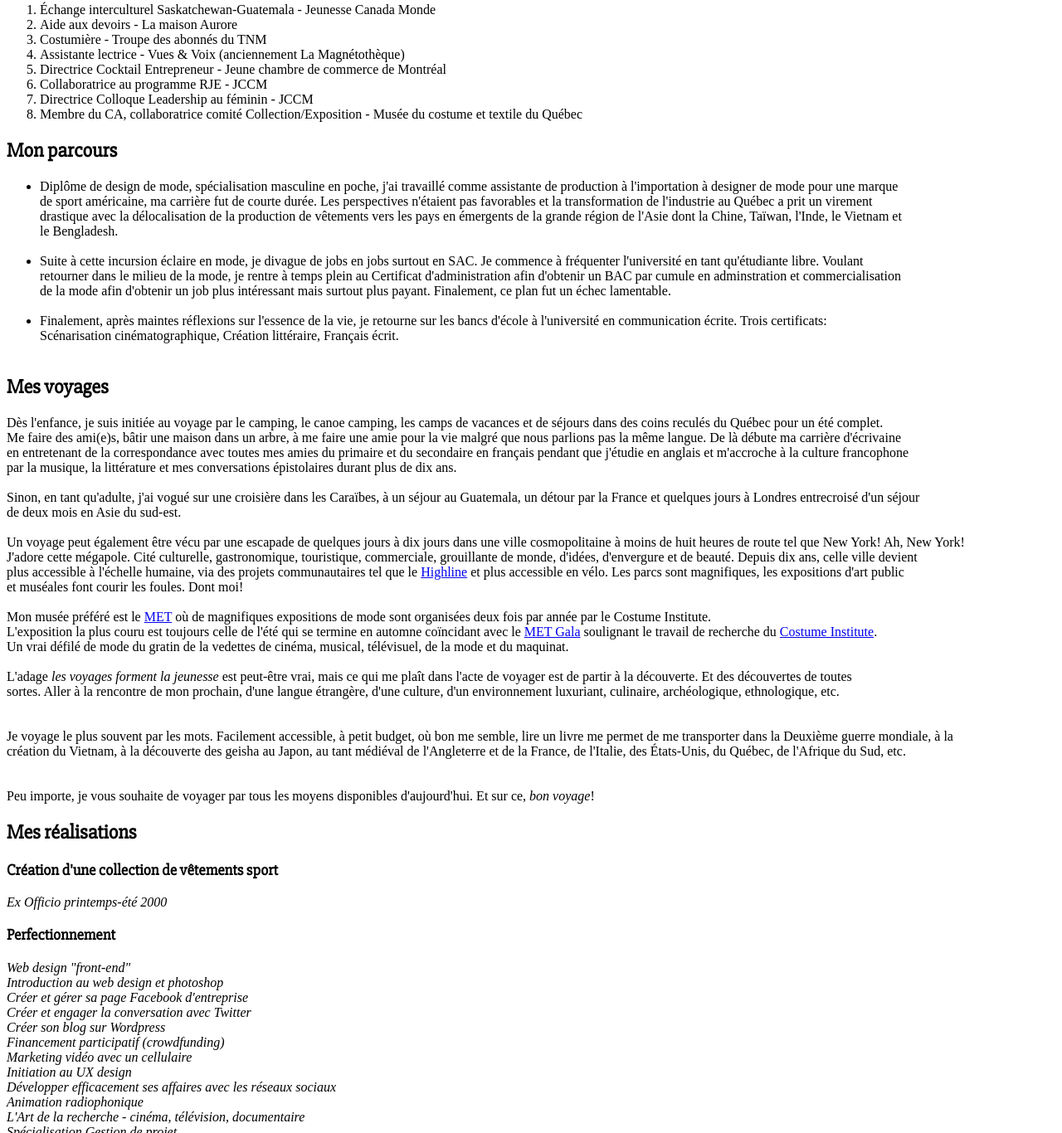
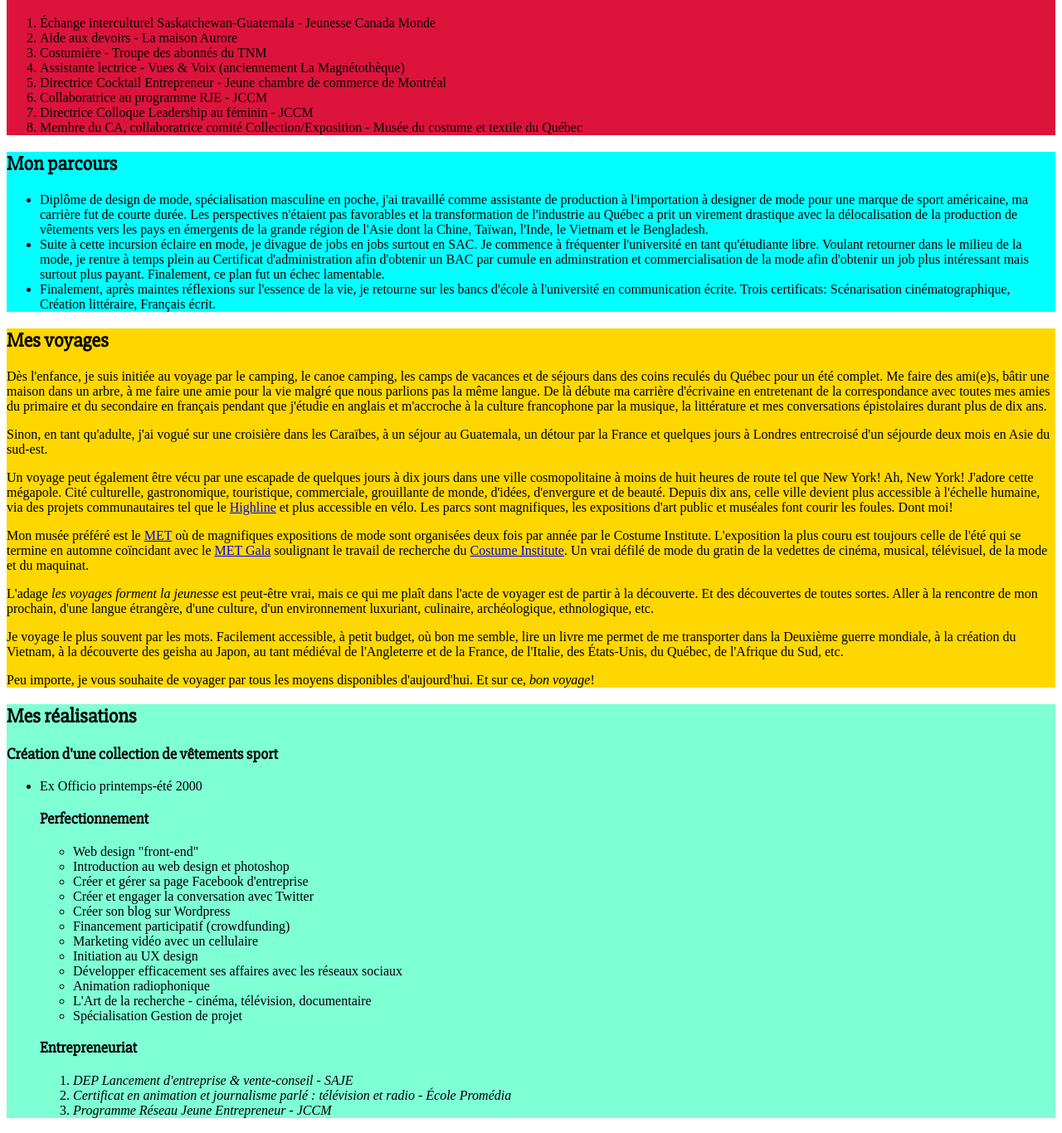
Before and after one commit to Gabrielle-Ferland/mapagepersonnelle, a plain HTML site: page index.html in a window 1280 px wide. Shown: the part 1434-2800 px from the top of the page at 83% size. Drawn offline with Linux system fonts and the light colour scheme.

Commit message:
correction HTML, CSS

```diff
--- a/css/style.css
+++ b/css/style.css
@@ -3,14 +3,29 @@ h1,h2,h3 {
 }
 
 header h1 {
-
     color: red;
-
-
 }
 
 #mes-etudes {
+    background-color: deeppink;
+}
 
-    background-color: deeppink;
+#mes-implications-sociales {
+    background-color: crimson;
+}
 
+#mon-parcours {
+    background-color: aqua;
 }
+
+#mes-voyages {
+    background-color: gold;
+}
+
+#mes-realisations {
+    background-color: aquamarine;
+}
+
+.section {
+    border-bottom: black 1px;
+}
--- a/index.html
+++ b/index.html
@@ -12,8 +12,10 @@
 <nav>
     <ul>
         <li><a href="#mes-etudes">Mes études</a></li>
-        <li></li>
-        <li></li>
+        <li><a href="#mes-implications-sociales">Mes implications sociales</li>
+        <li><a href="#mon-parcours">Mon parcours</a></li>
+        <li><a href="#mes-voyages">Mes voyages</a></li>
+        <li><a href="#mes-realisations">Mes réalisations</a></li>
     </ul>
 </nav>
 
@@ -39,17 +41,18 @@ Femme de la génération X, j'ai un parcours de vie atypique, mais ô combien re
     Je me suis retrouvé à vivre avec une famille d'accueil dans un petit village de la Saskatchewan nommé Kerrobert pendant 3 mois et demi. J'ai vécu
     sur une ferme céréalière. C'est sur les terres de mon père d'accueil que j'ai appris à conduire manuel avec sa vieille auto sport.</p>
 
-    La première portion de l'échange complétée, je me suis retrouvée à passer le même lapse de temps au Guatemala. Première expérience de vie dans un<br>
-    pays en voie de développement. Mon expérience fut très enrichissante. Ne connaissant pas mon père, je voulais apprendre l'espagnol et ce voyage m'a permis<br>
-    de cotoyer des hispanophones, leur culture, leur alimentation, leur environnement et leur musique.<br>
-    Les familles avec lesquelles j'ai habité ont toutes été accueillantes et hopitalières. Je n'aurais jamais eu autant de frères et soeurs de ma vie!!<br>
-    <br>
-    De retour au pays et chez ma mère, après 7 mois de déplacement,j'ai pris la décision de retourner aux études, en français, et ce, au Québec.<br>
-    C'est de cette manière, que je me suis retrouvée à retourner dans ma ville natale, <strong>Montréal</strong>.<br>
+    <p>La première portion de l'échange complétée, je me suis retrouvée à passer le même lapse de temps au Guatemala. Première expérience de vie dans un
+       pays en voie de développement. Mon expérience fut très enrichissante. Ne connaissant pas mon père, je voulais apprendre l'espagnol et ce voyage m'a permis
+       de cotoyer des hispanophones, leur culture, leur alimentation, leur environnement et leur musique.
+       Les familles avec lesquelles j'ai habité ont toutes été accueillantes et hopitalières. Je n'aurais jamais eu autant de frères et soeurs de ma vie!!
+    </p>
+
+    <p>De retour au pays et chez ma mère, après 7 mois de déplacement,j'ai pris la décision de retourner aux études, en français, et ce, au Québec.
+        C'est de cette manière, que je me suis retrouvée à retourner dans ma ville natale, <strong>Montréal</strong>.</p>
 </p>
 </section>
 
-<section>
+<section id="mes-implications-sociales">
 <h3>Mes implications sociales</h3>
 <ol>
     <li>Échange interculturel Saskatchewan-Guatemala - Jeunesse Canada Monde</li>
@@ -63,87 +66,89 @@ Femme de la génération X, j'ai un parcours de vie atypique, mais ô combien re
 </ol>
 </section>
 
-<section>
+
+<section id="mon-parcours">
 <h1>Mon parcours</h1>
-    <p>
     <ul>
-       <li> Diplôme de design de mode, spécialisation masculine en poche, j'ai travaillé comme assistante de production à l'importation à designer de mode pour une marque <br>
-        de sport américaine, ma carrière fut de courte durée. Les perspectives n'étaient pas favorables et la transformation de l'industrie au Québec a prit un virement <br>
-        drastique avec la délocalisation de la production de vêtements vers les pays en émergents de la grande région de l'Asie dont la Chine, Taïwan, l'Inde, le Vietnam et <br>
-        le Bengladesh.</li><br>
-        <li>Suite à cette incursion éclaire en mode, je divague de jobs en jobs surtout en SAC. Je commence à fréquenter l'université en tant qu'étudiante libre. Voulant <br>
-        retourner dans le milieu de la mode, je rentre à temps plein au Certificat d'administration afin d'obtenir un BAC par cumule en adminstration et commercialisation <br>
-        de la mode afin d'obtenir un job plus intéressant mais surtout plus payant. Finalement, ce plan fut un échec lamentable.</li><br>
-        <li>Finalement, après maintes réflexions sur l'essence de la vie, je retourne sur les bancs d'école à l'université en communication écrite. Trois certificats: <br>
-        Scénarisation cinématographique, Création littéraire, Français écrit.</li><br>
+       <li> Diplôme de design de mode, spécialisation masculine en poche, j'ai travaillé comme assistante de production à l'importation à designer de mode pour une marque
+        de sport américaine, ma carrière fut de courte durée. Les perspectives n'étaient pas favorables et la transformation de l'industrie au Québec a prit un virement
+        drastique avec la délocalisation de la production de vêtements vers les pays en émergents de la grande région de l'Asie dont la Chine, Taïwan, l'Inde, le Vietnam et
+        le Bengladesh.</li>
+        <li>Suite à cette incursion éclaire en mode, je divague de jobs en jobs surtout en SAC. Je commence à fréquenter l'université en tant qu'étudiante libre. Voulant
+        retourner dans le milieu de la mode, je rentre à temps plein au Certificat d'administration afin d'obtenir un BAC par cumule en adminstration et commercialisation
+        de la mode afin d'obtenir un job plus intéressant mais surtout plus payant. Finalement, ce plan fut un échec lamentable.</li>
+        <li>Finalement, après maintes réflexions sur l'essence de la vie, je retourne sur les bancs d'école à l'université en communication écrite. Trois certificats:
+        Scénarisation cinématographique, Création littéraire, Français écrit.</li>
     </ul>
-    </p>
 </section>
 
-<article>
+
+<article id="mes-voyages">
 <h2>Mes voyages</h2>
-<p> Dès l'enfance, je suis initiée au voyage par le camping, le canoe camping, les camps de vacances et de séjours dans des coins reculés du Québec pour un été complet.<br>
-    Me faire des ami(e)s, bâtir une maison dans un arbre, à me faire une amie pour la vie malgré que nous parlions pas la même langue. De là débute ma carrière d'écrivaine <br>
-    en entretenant de la correspondance avec toutes mes amies du primaire et du secondaire en français pendant que j'étudie en anglais et m'accroche à la culture francophone <br>
-    par la musique, la littérature et mes conversations épistolaires durant plus de dix ans.<br>
-    <br>
-    Sinon, en tant qu'adulte, j'ai vogué sur une croisière dans les Caraïbes, à un séjour au Guatemala, un détour par la France et quelques jours à Londres entrecroisé d'un séjour<br>
-    de deux mois en Asie du sud-est.<br>
-    <br>
-    Un voyage peut également être vécu par une escapade de quelques jours à dix jours dans une ville cosmopolitaine à moins de huit heures de route tel que New York! Ah, New York!<br>
-    J'adore cette mégapole. Cité culturelle, gastronomique, touristique, commerciale, grouillante de monde, d'idées, d'envergure et de beauté. Depuis dix ans, celle ville devient <br>
-    plus accessible à l'échelle humaine, via des projets communautaires tel que le <a href="http://www.thehighline.org/">Highline</a> et plus accessible en vélo. Les parcs sont magnifiques, les expositions d'art public <br>
-    et muséales font courir les foules. Dont moi!<br>
-    <br>
-    Mon musée préféré est le <a href="http://www.metmuseum.org/">MET</a> où de magnifiques expositions de mode sont organisées deux fois par année par le Costume Institute.<br>
-    L'exposition la plus couru est toujours celle de l'été qui se termine en automne coïncidant avec le <a href="http://en.wikipedia.org/wiki/Met_Gala">MET Gala</a> soulignant le travail de recherche du <a href="http://www.metmuseum.org/about-the-museum/museum-departments/curatorial-departments/the-costume-institute">Costume Institute</a>.<br>
-    Un vrai défilé de mode du gratin de la vedettes de cinéma, musical, télévisuel, de la mode et du maquinat.
-    <br>
-    <br>
-    L'adage <em>les voyages forment la jeunesse</em> est peut-être vrai, mais ce qui me plaît dans l'acte de voyager est de partir à la découverte. Et des découvertes de toutes <br>
-    sortes. Aller à la rencontre de mon prochain, d'une langue étrangère, d'une culture, d'un environnement luxuriant, culinaire, archéologique, ethnologique, etc.<br>
-    <br>
-    <br>
-    Je voyage le plus souvent par les mots. Facilement accessible, à petit budget, où bon me semble, lire un livre me permet de me transporter dans la Deuxième guerre mondiale, à la <br>
-    création du Vietnam, à la découverte des geisha au Japon, au tant médiéval de l'Angleterre et de la France, de l'Italie, des États-Unis, du Québec, de l'Afrique du Sud, etc.<br>
-    <br>
-    <br>
-    Peu importe, je vous souhaite de voyager par tous les moyens disponibles d'aujourd'hui. Et sur ce, <em>bon voyage</em>!<br>
-</p>
+<p> Dès l'enfance, je suis initiée au voyage par le camping, le canoe camping, les camps de vacances et de séjours dans des coins reculés du Québec pour un été complet.
+    Me faire des ami(e)s, bâtir une maison dans un arbre, à me faire une amie pour la vie malgré que nous parlions pas la même langue. De là débute ma carrière d'écrivaine
+    en entretenant de la correspondance avec toutes mes amies du primaire et du secondaire en français pendant que j'étudie en anglais et m'accroche à la culture francophone
+    par la musique, la littérature et mes conversations épistolaires durant plus de dix ans.</p>
+
+    <p>Sinon, en tant qu'adulte, j'ai vogué sur une croisière dans les Caraïbes, à un séjour au Guatemala, un détour par la France et quelques jours à Londres entrecroisé
+        d'un séjourde deux mois en Asie du sud-est.</p>
+
+    <p>Un voyage peut également être vécu par une escapade de quelques jours à dix jours dans une ville cosmopolitaine à moins de huit heures de route tel que New York! Ah, New York!
+        J'adore cette mégapole. Cité culturelle, gastronomique, touristique, commerciale, grouillante de monde, d'idées, d'envergure et de beauté. Depuis dix ans, celle ville devient
+        plus accessible à l'échelle humaine, via des projets communautaires tel que le <a href="http://www.thehighline.org/">Highline</a> et plus accessible en vélo. Les parcs sont
+        magnifiques, les expositions d'art public
+        et muséales font courir les foules. Dont moi!</p>
+
+    <p>Mon musée préféré est le <a href="http://www.metmuseum.org/">MET</a> où de magnifiques expositions de mode sont organisées deux fois par année par le Costume Institute.
+        L'exposition la plus couru est toujours celle de l'été qui se termine en automne coïncidant avec le <a href="http://en.wikipedia.org/wiki/Met_Gala">MET Gala</a> soulignant
+        le travail de recherche du <a href="http://www.metmuseum.org/about-the-museum/museum-departments/curatorial-departments/the-costume-institute">Costume Institute</a>.
+        Un vrai défilé de mode du gratin de la vedettes de cinéma, musical, télévisuel, de la mode et du maquinat.</p>
+
+    <p>L'adage <em>les voyages forment la jeunesse</em> est peut-être vrai, mais ce qui me plaît dans l'acte de voyager est de partir à la découverte. Et des découvertes de toutes
+        sortes. Aller à la rencontre de mon prochain, d'une langue étrangère, d'une culture, d'un environnement luxuriant, culinaire, archéologique, ethnologique, etc.</p>
+
+    <p>Je voyage le plus souvent par les mots. Facilement accessible, à petit budget, où bon me semble, lire un livre me permet de me transporter dans la Deuxième guerre mondiale, à la
+        création du Vietnam, à la découverte des geisha au Japon, au tant médiéval de l'Angleterre et de la France, de l'Italie, des États-Unis, du Québec, de l'Afrique du Sud, etc.</p>
+
+    <p>Peu importe, je vous souhaite de voyager par tous les moyens disponibles d'aujourd'hui. Et sur ce, <em>bon voyage</em>!</p>
 </article>
 
-<section>
+
+<section id="mes-realisations">
 <h2>Mes réalisations</h2>
-
     <h3>Création d'une collection de vêtements sport</h3>
-        <em>Ex Officio printemps-été 2000</em><br>
+    <ul>
+        <li>Ex Officio printemps-été 2000</li>
 
     <h3>Perfectionnement</h3>
-        <em>Web design "front-end"</em><br>
-        <em>Introduction au web design et photoshop</em><br>
-        <em>Créer et gérer sa page Facebook d'entreprise</em><br>
-        <em>Créer et engager la conversation avec Twitter</em><br>
-        <em>Créer son blog sur Wordpress</em><br>
-        <em>Financement participatif (crowdfunding)</em><br>
-        <em>Marketing vidéo avec un cellulaire</em><br>
-        <em>Initiation au UX design</em><br>
-        <em>Développer efficacement ses affaires avec les réseaux sociaux</em><br>
-        <em>Animation radiophonique</em><br>
-        <em>L'Art de la recherche - cinéma, télévision, documentaire</em><br>
-        <em>Spécialisation Gestion de projet</em><br>
+        <ul>
+            <li>Web design "front-end"</li>
+            <li>Introduction au web design et photoshop</li>
+            <li> Créer et gérer sa page Facebook d'entreprise</li>
+            <li>Créer et engager la conversation avec Twitter</li>
+            <li>Créer son blog sur Wordpress</li>
+            <li> Financement participatif (crowdfunding)</li>
+            <li>Marketing vidéo avec un cellulaire</li>
+            <li>Initiation au UX design</li>
+            <li> Développer efficacement ses affaires avec les réseaux sociaux</li>
+            <li>Animation radiophonique</li>
+            <li> L'Art de la recherche - cinéma, télévision, documentaire</li>
+            <li>Spécialisation Gestion de projet</li>
+    </ul>
 
     <h3>Entrepreneuriat</h3>
-        <em>DEP Lancement d'entreprise & vente-conseil - SAJE</em><br>
-        <em>Certificat en animation et journalisme parlé : télévision et radio - École Promédia</em><br>
-        <em>Programme Réseau Jeune Entrepreneur - JCCM</em><br>
+        <ol>
+            <li><em>DEP Lancement d'entreprise & vente-conseil - SAJE</em></li>
+            <li><em>Certificat en animation et journalisme parlé : télévision et radio - École Promédia</em></li>
+            <li><em>Programme Réseau Jeune Entrepreneur - JCCM</em></li>
+        </ol>
 </section>
 
 
 <h1>Me contacter</h1>
-
-<img src="images/LinkedIn.png" alt="logo LinkedIn"/><a href=https://www.linkedin.com/profile/view?id=4007837&trk=spm_pic">LinkedIn</a><br>
-<img src="images/Facebook.png" alt="logo Facebook"/><a href="https://www.facebook.com/gabrielle.design">Facebook</a><br>
-<img src="images/GooglePlus.jpeg" alt="logo Google +"/><a href="https://plus.google.com/u/0/103252116108398628420/posts">Google +</a><br>
+<a href=https://www.linkedin.com/profile/view?id=4007837&trk=spm_pic"><img src="images/LinkedIn.png" alt="logo LinkedIn"/></a><br>
+<a href="https://www.facebook.com/gabrielle.design"><img src="images/Facebook.png" alt="logo Facebook"/></a><br>
+<a href="https://plus.google.com/u/0/103252116108398628420/posts"><img src="images/GooglePlus.jpeg" alt="logo Google +"/></a><br>
 
 
 
```
